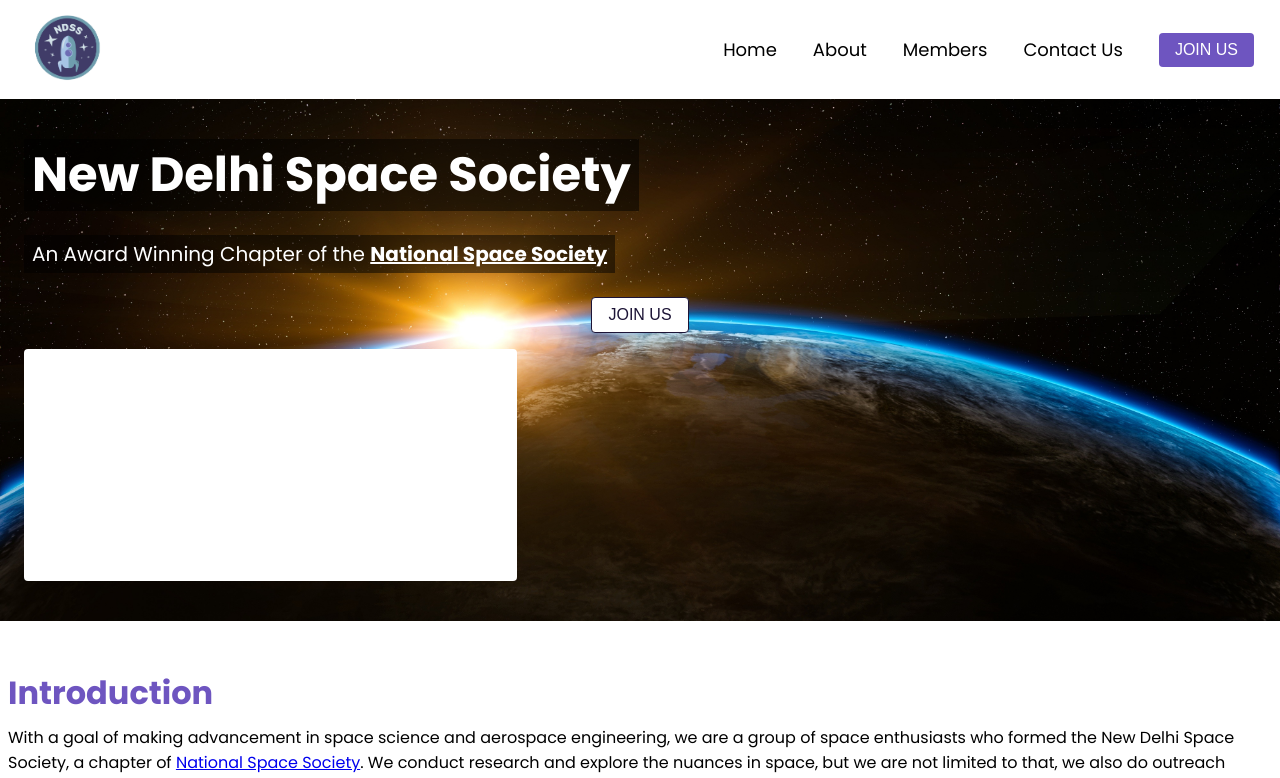
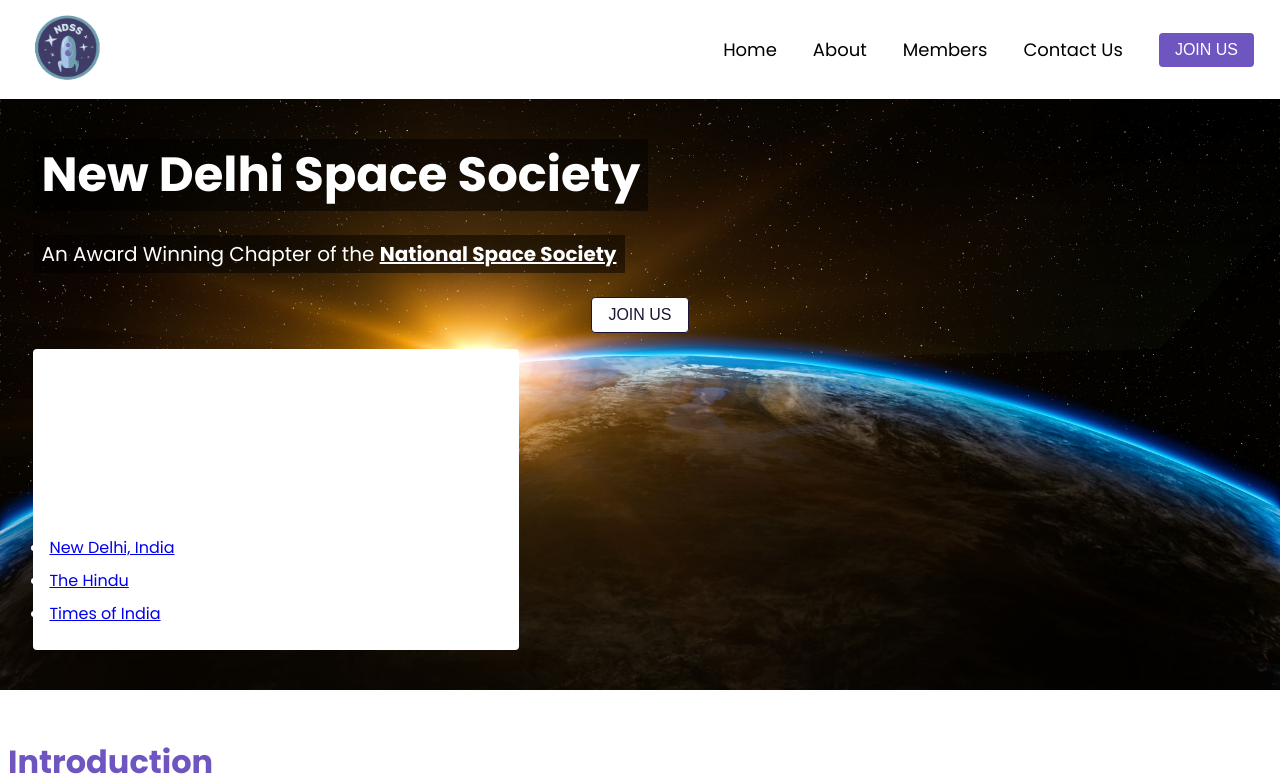
Before and after one commit to New-Delhi-Space-Society/new-delhi-space-society.github.io, a Next.js app: page / in a window 1280 px wide. Shown: the top 778 px of the page. Built offline with nearby package versions, Linux system fonts and the light colour scheme.

Commit message:
updating card design and location

```diff
--- a/components/index/Hero.tsx
+++ b/components/index/Hero.tsx
@@ -68,6 +68,29 @@ const FeaturedDescription = styled(KSubtitle)`
   margin-bottom: 16px;
 `;
 
+const FeaturedStuffCard = () => {
+  return (
+    <FeaturedCard>
+      <FeaturedTitle>Featured Stuff</FeaturedTitle>
+      <FeaturedDescription>
+        This card shows featured stuff, such as where the society is located and
+        newspapers the website has been featured in.
+      </FeaturedDescription>
+      <ul>
+        <li>
+          <a href="#">New Delhi, India</a>
+        </li>
+        <li>
+          <a href="#">The Hindu</a>
+        </li>
+        <li>
+          <a href="#">Times of India</a>
+        </li>
+      </ul>
+    </FeaturedCard>
+  );
+};
+
 function Hero() {
   return (
     <HeroContainer>
@@ -98,14 +121,7 @@ function Hero() {
               Join Us
             </Button>
           </JoinUsLink>
-          <FeaturedCard>
-            <FeaturedTitle>Featured Stuff</FeaturedTitle>
-            <FeaturedDescription>
-              This is a card for showing featured stuff. You can put anything
-              you want in here, such as upcoming events, new articles, or
-              interesting links.
-            </FeaturedDescription>
-          </FeaturedCard>
+          <FeaturedStuffCard />
         </div>
       </HeroContainerTwo>
     </HeroContainer>
```
